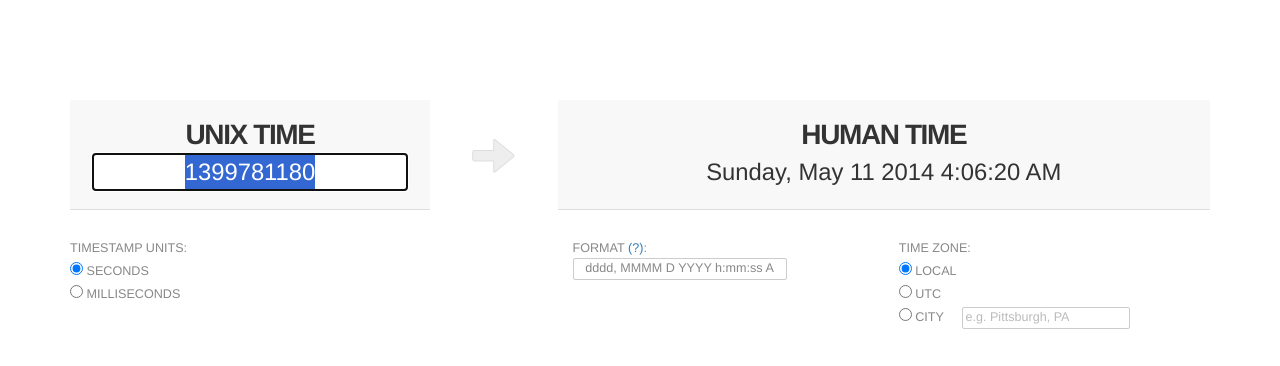
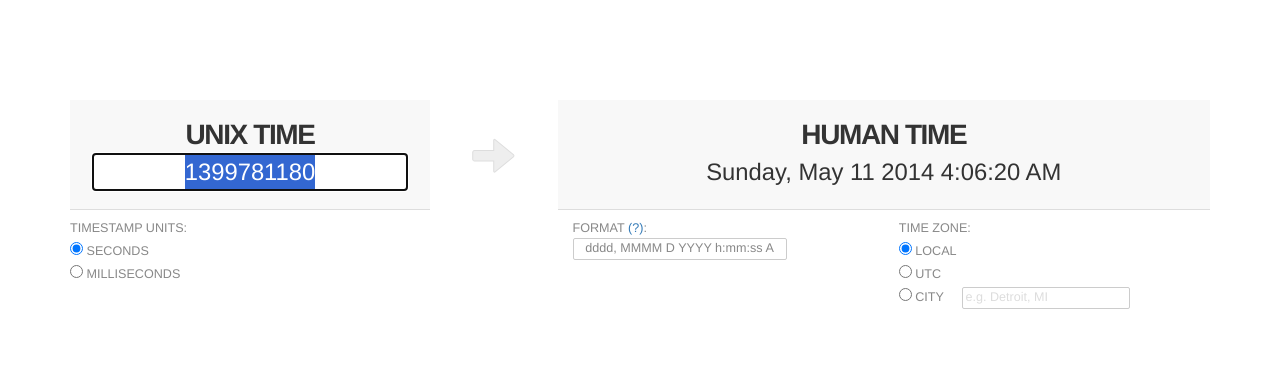
Before and after one commit to soney/unxtme, a plain HTML site: page index.html in a window 1280 px wide. Shown: the top 366 px of the page. Drawn offline with nearby package versions, Linux system fonts and the light colour scheme.

Commit message:
Some more minor visual improvements

```diff
--- a/index.html
+++ b/index.html
@@ -20,12 +20,10 @@
 						<div class="output"></div>
 					</div>
 					<div class="options">
-						<div class="dialog">
 						<div class="format">
 							timestamp units:
 							<div><input type="radio" name="unix_format" value="seconds" id="seconds"/> <label for="seconds">seconds</label></div>
 							<div><input type="radio" name="unix_format" value="milliseconds" id="milliseconds"/> <label for="milliseconds">milliseconds</label></div>
-							</div>
 						</div>
 					</div>
 				</div>
@@ -34,7 +32,7 @@
 						<span class='swap_horizontal hidden-xs hidden-sm'>
 							<span class='glyphicon glyphicon-arrow-right'></span>
 						</span>
-						<span class='swap_vertical hidden-md hidden-lg'>
+						<span class='swap_vertical hidden-xs hidden-md hidden-lg'>
 							<span class='glyphicon glyphicon-arrow-down'></span>
 						</span>
 					</a>
@@ -48,7 +46,6 @@
 						<div class="output"></div>
 					</div>
 					<div class="options">
-						<div class="dialog">
 						<div class='col-sm-6 format_form'>
 							format <a target="momentjs_display_format" href="http://momentjs.com/docs/#/displaying/format/">(?)</a>: <div class="format"><input id="human_format" type="text" /></div>
 						</div>
@@ -60,9 +57,8 @@
 								<span class="radio_label">
 									<input type="radio" name="time_zone" value="city" id="city"/> <label for="city">city</label>
 								</span>
-									<input id="time_location" type="text" placeholder="e.g. Pittsburgh, PA" autocomplete="off"/>
+								<input id="time_location" type="text" placeholder="e.g. Detroit, MI" autocomplete="off"/>
 								<div class="time_location_details"></div>
-								</div>
 							</div>
 						</div>
 					</div>
--- a/style.css
+++ b/style.css
@@ -71,8 +71,8 @@ a:hover {
 	color: #46A7C3;
 }
 
-::-webkit-input-placeholder  { color:#BBB; }
-input:-moz-placeholder { color:#BBB; }
+::-webkit-input-placeholder  { color: #DDD; }
+input:-moz-placeholder { color: #DDD; }
 
 div.explanation {
 	text-transform: uppercase;
@@ -83,11 +83,6 @@ div.explanation {
 }
 
 div.swap {
-	margin-top: 35px;
-	text-transform: uppercase;
-	margin-bottom: 35px;
-	position: relative;
-	top: -5px;
 	text-align: center;
 }
 div.swap a {
@@ -97,6 +92,10 @@ div.swap a {
 }
 div.swap a:hover {
 	color: #428bca;
+}
+div.swap .swap_horizontal {
+	position: relative;
+	top: 30px;
 }
 
 div.location_select {
@@ -148,17 +147,27 @@ a#options {
 	top: 5px;
 }
 
-div.dialog {
-	padding-top: 20px;
+div.options {
+	padding-top: 10px;
 	color: #888;
 	font-size: 0.9em;
 	text-transform: uppercase;
+	text-align: left;
+	padding-bottom: 5px;
 }
 
-div.dialog input {
+div.options input {
 	border: 1px solid #CCC;
 	color: #888;
 }
+
+div.options label {
+	font-weight: 300;
+	text-transform: uppercase;
+	margin-top: 0px;
+	margin-bottom: 0px;
+}
+
 
 input#human_time {
 	width: 17em;
@@ -181,21 +190,8 @@ div.city span.radio_label {
 	margin-right: 15px;
 }
 
-div.dialog label {
-	font-weight: 300;
-	text-transform: uppercase;
-	margin-top: 0px;
-	margin-bottom: 0px;
-}
-
 div.time_location_details {
 	color: #AAA;
-}
-
-div.options {
-	text-align: left;
-	position: relative;
-	top: 10px;
 }
 
 input#human_format {
```
Lines whose indentation alone changed are shown as unchanged.
